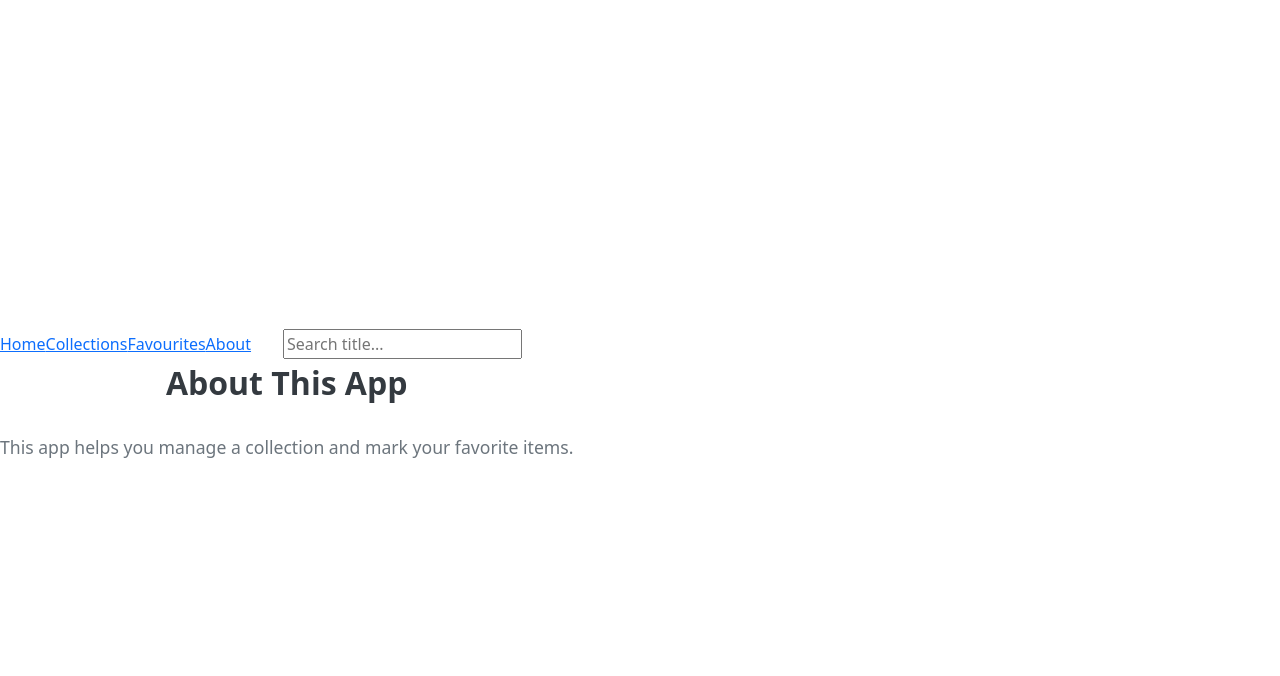
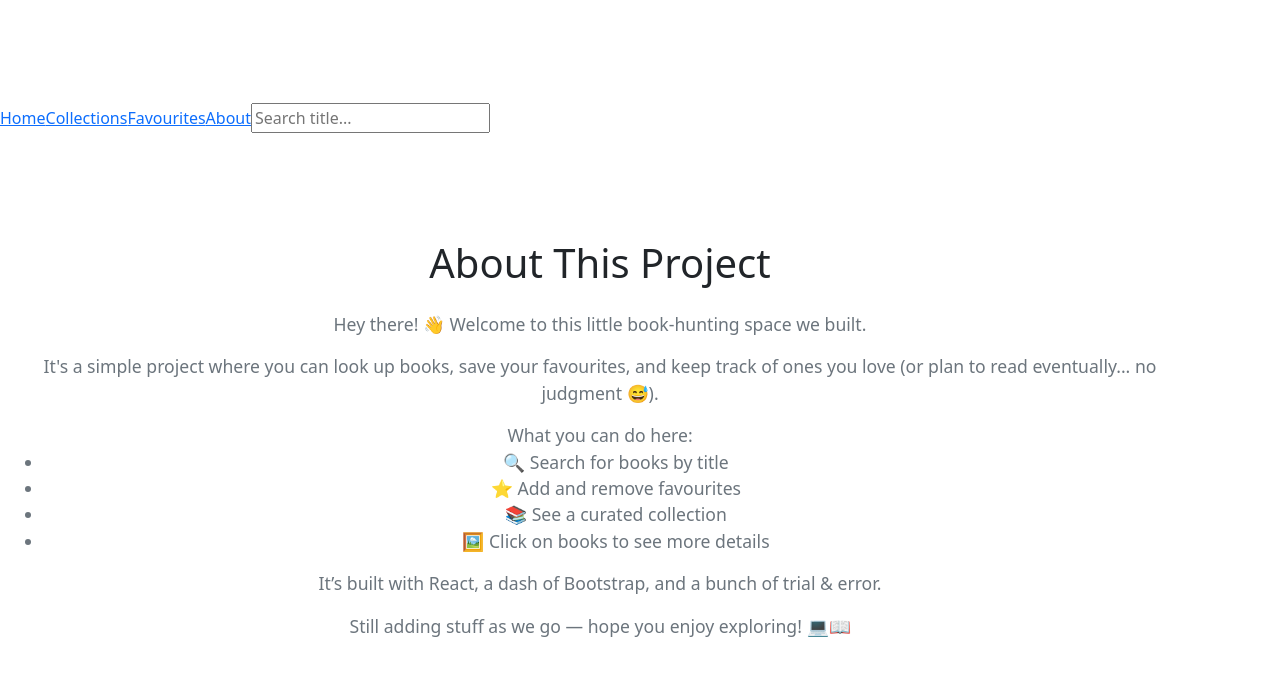
Before and after one commit to wade00000/group-8-phase-2-project, a React app: page /about in a window 1280 px wide. Shown: the top 676 px of the page. Built offline with nearby package versions, Linux system fonts and the light colour scheme; the HTML template or start-up script is replaced by a standard one.

Commit message:
moved searchBar within the  Navbar and fixed button display issue

```diff
--- a/src/App.jsx
+++ b/src/App.jsx
@@ -43,8 +43,7 @@ function App() {
 	return (
 		<>
 			<header style={{ display: 'flex', alignItems: 'center', gap: '2rem' }}>
-				<Navbar/>
-				<SearchBar handleSubmit={handleSubmit} />
+				<Navbar handleSubmit={handleSubmit}/>
 			</header>
 			<Outlet context={searchBooks} />
 		</>
--- a/src/components/Book.jsx
+++ b/src/components/Book.jsx
@@ -62,11 +62,14 @@ export default function Book({ book, forceUpdate, searchOnly, setSelectedBook })
           <p>{authors?.join(', ')}</p>
           <p>{publishedDate}</p>
           <p className="description">{description}</p>
-          <button onClick={handleClick}>
+        </>
+      )}
+        <div>
+        <button onClick={handleClick}>
             {isClick ? 'Remove from Favourites ★' : 'Add to Favourites ☆'}
           </button>
-        </>
-      )}
+        </div>
+
     </div>
   );
 }
--- a/src/components/NavBar.jsx
+++ b/src/components/NavBar.jsx
@@ -1,7 +1,8 @@
 import { NavLink } from 'react-router-dom';
+import SearchBar from './SearchBar';
 import '../Styles/NavBar.css'; // Optional: your custom styles
 
-const Navbar = () => {
+const Navbar = ({handleSubmit}) => {
   return (
     <nav className="navbar">
       <NavLink
@@ -27,6 +28,10 @@ const Navbar = () => {
         className={({ isActive }) => isActive ? 'active' : ''}>
         About
       </NavLink>
+
+      <div>
+      <SearchBar handleSubmit={handleSubmit} />
+      </div>
     </nav>
   );
 };
--- a/src/pages/About.jsx
+++ b/src/pages/About.jsx
@@ -1,10 +1,28 @@
-const About = () => {
-    return (
-      <div className="page">
-        <h2>About This App</h2>
-        <p>This app helps you manage a collection and mark your favorite items.</p>
-      </div>
-    );
-  };
-
-  export default About;
+export default function AboutPage() {
+  return (
+    <div className="container mt-5">
+      <h1 className="text-center mb-4">About This Project</h1>
+      <p>
+        Hey there! 👋 Welcome to this little book-hunting space we built.
+      </p>
+      <p>
+        It's a simple project where you can look up books, save your favourites, and keep track of ones you love (or plan to read eventually... no judgment 😅).
+      </p>
+      <p>
+        What you can do here:
+        <ul>
+          <li>🔍 Search for books by title</li>
+          <li>⭐ Add and remove favourites</li>
+          <li>📚 See a curated collection</li>
+          <li>🖼️ Click on books to see more details</li>
+        </ul>
+      </p>
+      <p>
+        It’s built with React, a dash of Bootstrap, and a bunch of trial & error.
+      </p>
+      <p>
+        Still adding stuff as we go — hope you enjoy exploring! 💻📖
+      </p>
+    </div>
+  );
+}
```
Also changed, not shown: src/routes.jsx (+4 -4 lines).
